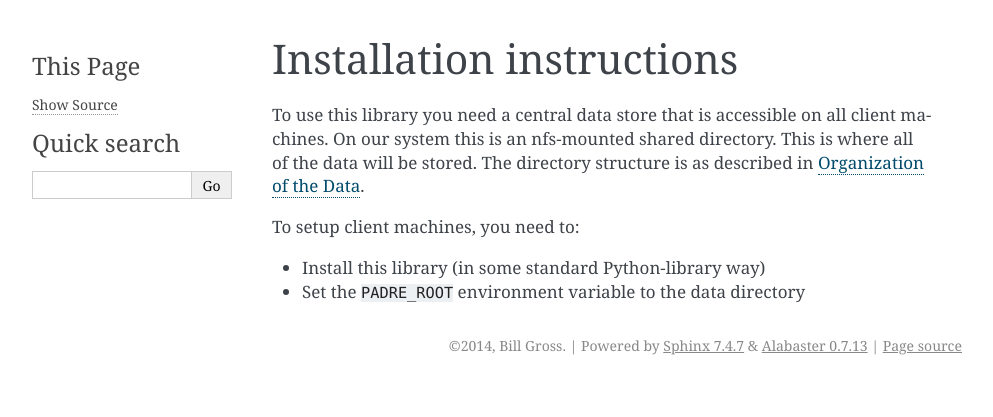
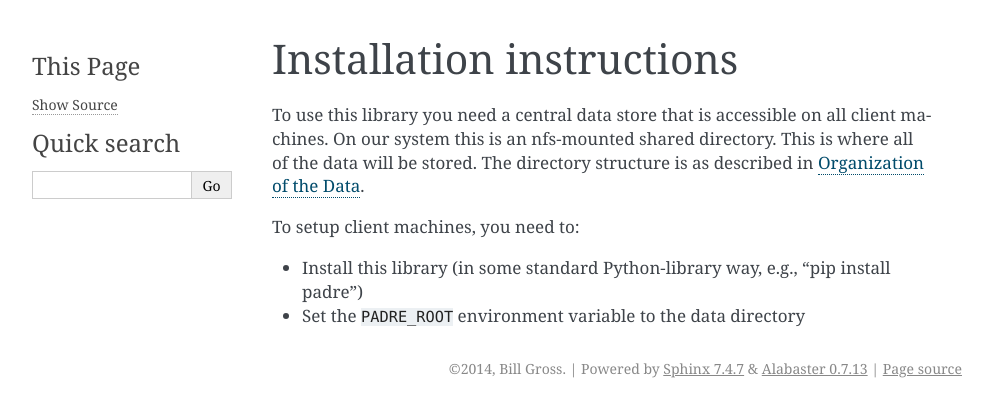
Before and after one commit to azraq27/padre, a Sphinx documentation site: the page built from docs/source/installation.rst, in a window 1280 px wide. Shown: the top 417 px of the page, without its empty margins (148-1141 px from the left). Built offline with Sphinx 7.4.7, drawn with Linux system fonts in a browser that asks for light colours.

Commit message:
added PyPi to install docs

```diff
--- a/docs/source/installation.rst
+++ b/docs/source/installation.rst
@@ -7,6 +7,6 @@ is as described in :doc:`organization`.
 
 To setup client machines, you need to:
 
-* Install this library (in some standard Python-library way)
+* Install this library (in some standard Python-library way, e.g., "pip install padre")
 
 * Set the ``PADRE_ROOT`` environment variable to the data directory
```
